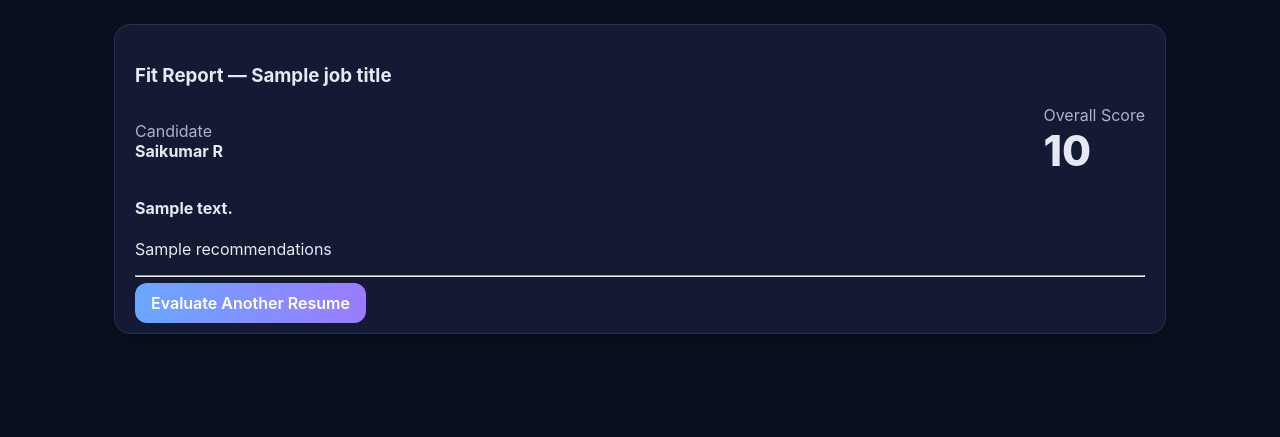
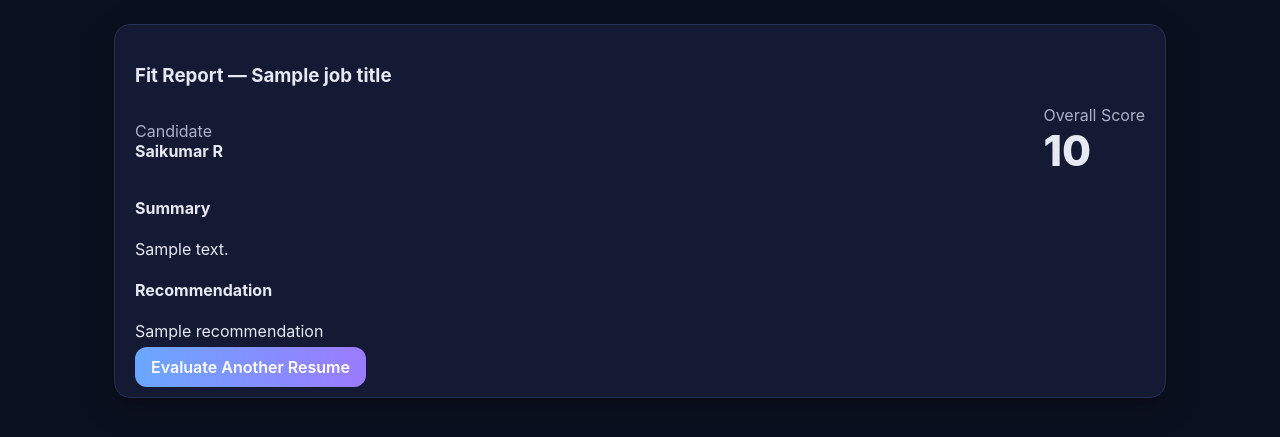
Before and after one commit to SAIKUMAR-69/Projects, a Flask app: template ai_resume_analyzer/templates/results.html in a window 1280 px wide. Shown: the part 118-555 px from the top of the page. Run offline with Flask 3, Linux system fonts and the light colour scheme; the template is opened without the code that fills it: values that come from a table or form of the project are taken from there, most other values are stand-ins (such as "Sample title", 1, 10 or a date in 2020).

Commit message:
Update results.html

```diff
--- a/ai_resume_analyzer/templates/results.html
+++ b/ai_resume_analyzer/templates/results.html
@@ -14,11 +14,11 @@
         </div>
     </div>
 
-    {% for item in canned_responses %}
-        <h4>{{ item.summary }}</h4>
-        <p>{{ item.recommendations }}</p>
-        <hr>
-    {% endfor %}
+    <h4>Summary</h4>
+    <p>{{ summary }}</p>
+
+    <h4>Recommendation</h4>
+    <p>{{ recommendation }}</p>
 
     <div style="margin-top:16px">
         <a href="{{ url_for('index') }}" class="btn">Evaluate Another Resume</a>
```
